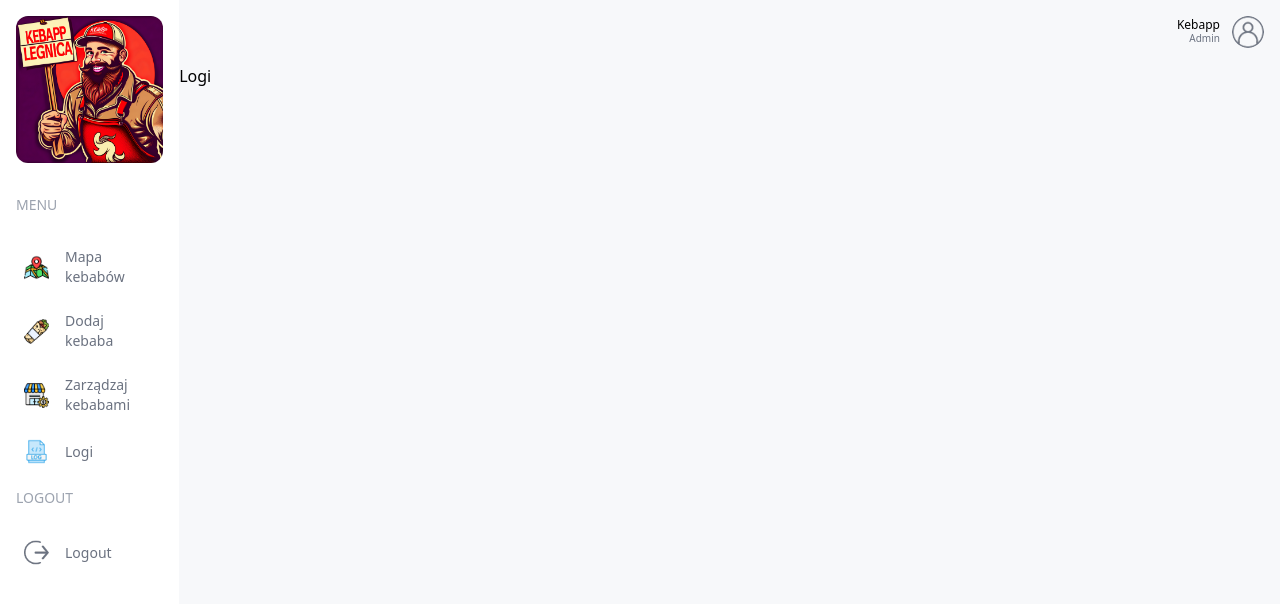
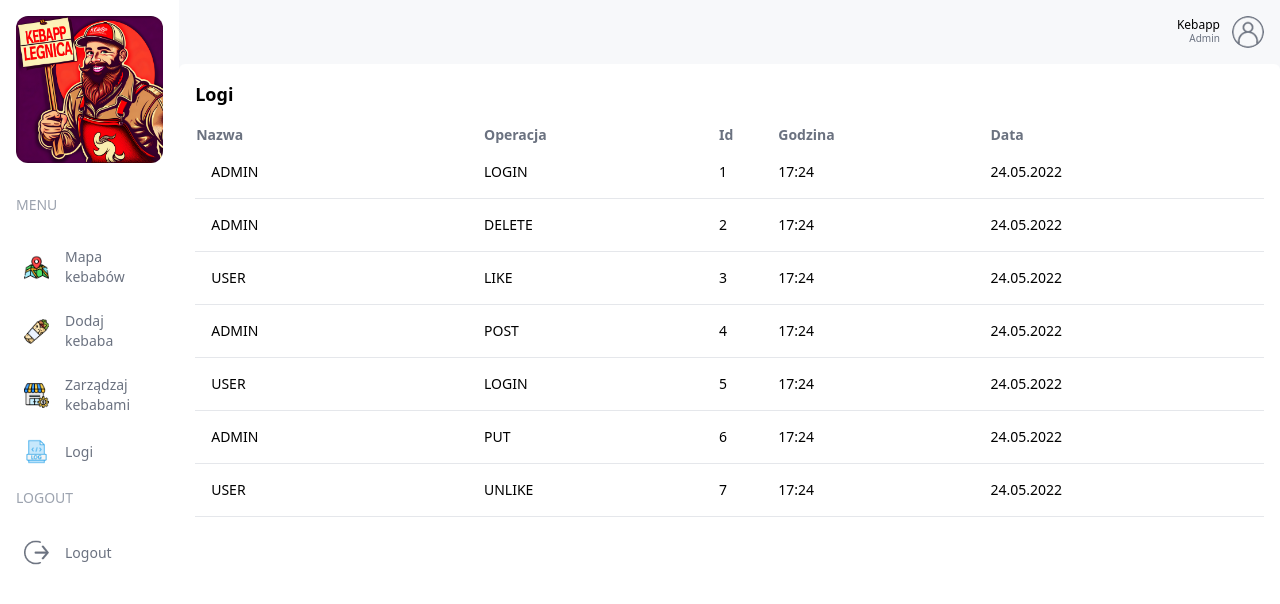
Before and after one commit to DominikSk0rka/Kebapp-admin, a Next.js app: page /admin/logs in a window 1280 px wide. Shown: the top 604 px of the page. Built offline with nearby package versions, Linux system fonts and the light colour scheme.

Commit message:
Created design for logs page with test data

```diff
--- a/app/(AdminDashboard)/admin/logs/page.tsx
+++ b/app/(AdminDashboard)/admin/logs/page.tsx
@@ -1,5 +1,63 @@
+"use client";
+import { logs } from "@/app/lib/logs";
+import TableSearch from "@/app/components/TableSearch";
+import Table from "@/app/components/Table";
+
+type LogsData = {
+  username: string;
+  action: string;
+  id: string;
+  hour: string;
+  date: string;
+};
+
+const columns = [
+  {
+    header: "Nazwa",
+    accessor: "username",
+  },
+  {
+    header: "Operacja",
+    accessor: "action",
+  },
+  {
+    header: "Id",
+    accessor: "id",
+    className: "hidden md:table-cell",
+  },
+
+  {
+    header: "Godzina",
+    accessor: "hour",
+  },
+  {
+    header: "Data",
+    accessor: "date",
+  },
+];
+
 const Logs = () => {
-  return <div>Logi</div>;
+  const renderRow = (item: LogsData) => (
+    <tr key={item.username} className="border-b border-gray-200 text-sm">
+      <td className="flex items-center gap-4 p-4">{item.username}</td>
+      <td>{item.action}</td>
+      <td className="hidden md:table-cell">{item.id}</td>
+      <td>{item.hour}</td>
+      <td>{item.date}</td>
+      <td></td>
+    </tr>
+  );
+
+  return (
+    <div className="bg-white p-4 rounded-md flex-1">
+      {/* TOP */}
+      <div className="flex items-center justify-between">
+        <h1 className="hidden md:block text-lg font-semibold">Logi</h1>
+      </div>
+      {/* LIST */}
+      <Table columns={columns} renderRow={renderRow} data={logs} />
+    </div>
+  );
 };
 
 export default Logs;
--- /dev/null
+++ b/app/lib/logs.ts
@@ -0,0 +1,51 @@
+export const logs = [
+  {
+    username: "ADMIN",
+    action: "LOGIN",
+    id: "1",
+    hour: "17:24",
+    date: "24.05.2022",
+  },
+  {
+    username: "ADMIN",
+    action: "DELETE",
+    id: "2",
+    hour: "17:24",
+    date: "24.05.2022",
+  },
+  {
+    username: "USER",
+    action: "LIKE",
+    id: "3",
+    hour: "17:24",
+    date: "24.05.2022",
+  },
+  {
+    username: "ADMIN",
+    action: "POST",
+    id: "4",
+    hour: "17:24",
+    date: "24.05.2022",
+  },
+  {
+    username: "USER",
+    action: "LOGIN",
+    id: "5",
+    hour: "17:24",
+    date: "24.05.2022",
+  },
+  {
+    username: "ADMIN",
+    action: "PUT",
+    id: "6",
+    hour: "17:24",
+    date: "24.05.2022",
+  },
+  {
+    username: "USER",
+    action: "UNLIKE",
+    id: "7",
+    hour: "17:24",
+    date: "24.05.2022",
+  },
+];
```
